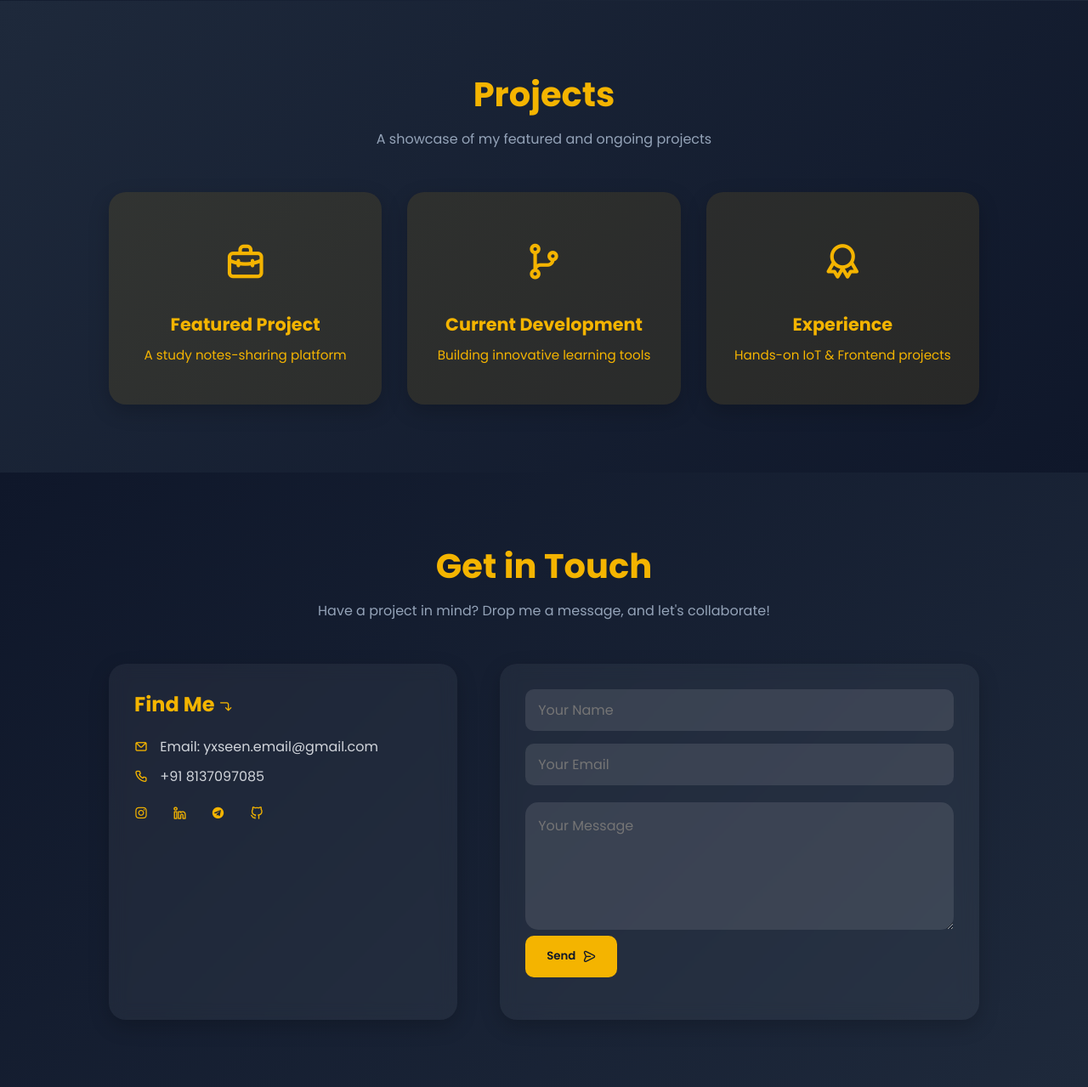
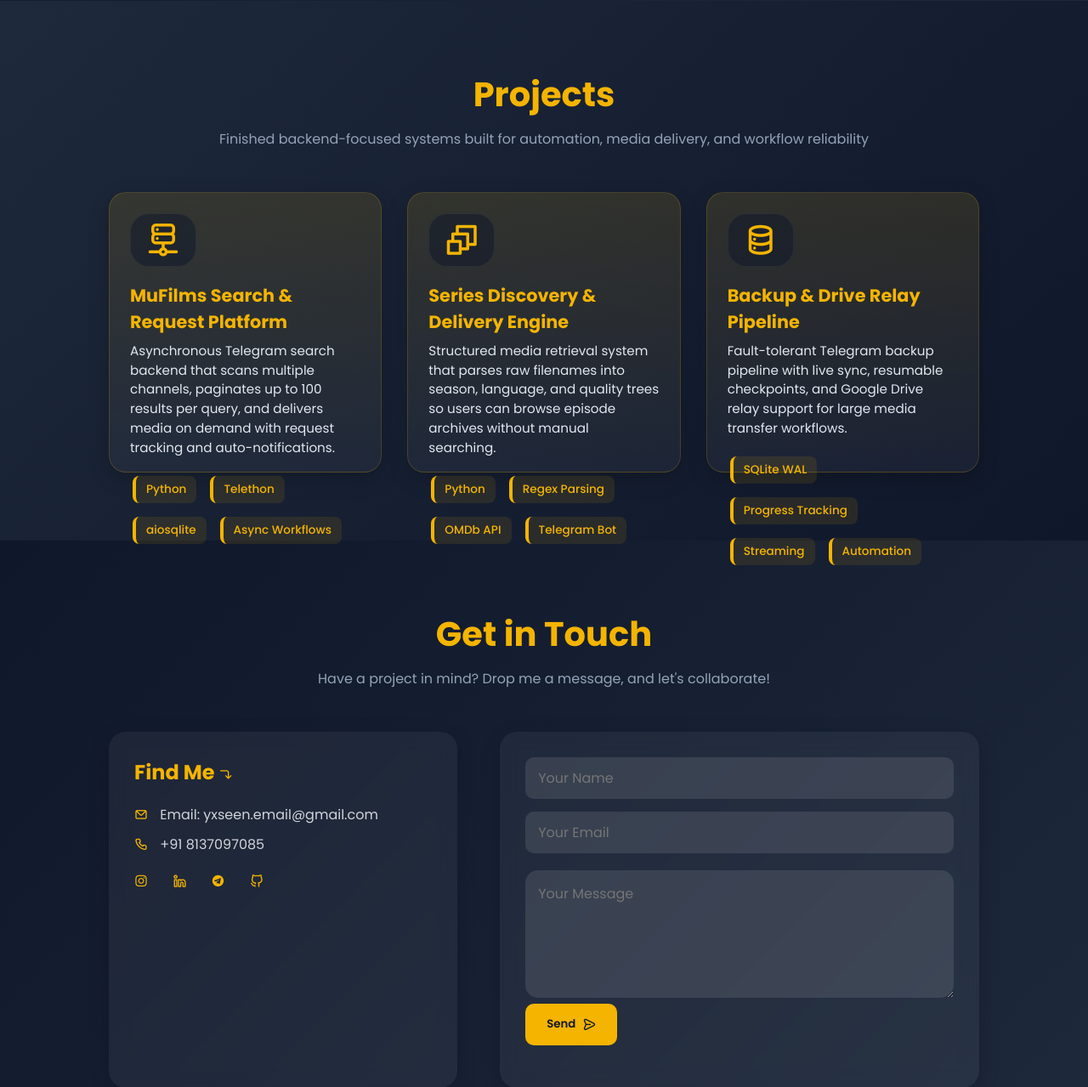
Before and after one commit to seenByYx/portfolio-main, a PHP site: page / in a window 1280 px wide. Shown: the part 1468-2747 px from the top of the page at 85% size. Run offline with PHP 8.4, Linux system fonts and the light colour scheme; some libraries are stand-ins or nearby versions.

Commit message:
Update portfolio projects section

```diff
--- a/index.html
+++ b/index.html
@@ -107,52 +107,78 @@
 <section class="section" id="projects">
   <div class="top-header">
     <h1>Projects</h1>
-    <p>A showcase of my featured and ongoing projects</p>
+    <p>Finished backend-focused systems built for automation, media delivery, and workflow reliability</p>
   </div>
 
   <div class="project-container">
-
-    <!-- Project 1 -->
-    <div class="project-box" onclick="goToProject('microo.html')">
-      <div class="card">
-        <div class="card-front">
-          <i class="uil uil-briefcase-alt"></i>
-          <h3>Featured Project</h3>
-          <p>A study notes-sharing platform</p>
+    <article class="project-box">
+      <div class="card project-card">
+        <div class="card-front project-face">
+          <div class="project-icon-wrap">
+            <i class="uil uil-server-network"></i>
+          </div>
+          <h3>MuFilms Search & Request Platform</h3>
+          <p class="project-summary">
+            Asynchronous Telegram search backend that scans multiple channels, paginates up to 100 results per query, and delivers media on demand with request tracking and auto-notifications.
+          </p>
+          <div class="project-tags">
+            <span>Python</span>
+            <span>Telethon</span>
+            <span>aiosqlite</span>
+            <span>Async Workflows</span>
+          </div>
         </div>
-        <div class="card-back">
-          <p>Click to see full details</p>
+        <div class="card-back project-face">
+          <p>Persisted user and request activity in SQLite, added admin broadcast flows, and hardened delivery with retry handling, semaphore-based throttling, and temporary message cleanup for better usability.</p>
         </div>
       </div>
-    </div>
+    </article>
 
-    <!-- Project 2 -->
-    <div class="project-box" onclick="goToProject('current-dev.html')">
-      <div class="card">
-        <div class="card-front">
-          <i class="uil uil-code-branch"></i>
-          <h3>Current Development</h3>
-          <p>Building innovative learning tools</p>
+    <article class="project-box">
+      <div class="card project-card">
+        <div class="card-front project-face">
+          <div class="project-icon-wrap">
+            <i class="uil uil-layers-alt"></i>
+          </div>
+          <h3>Series Discovery & Delivery Engine</h3>
+          <p class="project-summary">
+            Structured media retrieval system that parses raw filenames into season, language, and quality trees so users can browse episode archives without manual searching.
+          </p>
+          <div class="project-tags">
+            <span>Python</span>
+            <span>Regex Parsing</span>
+            <span>OMDb API</span>
+            <span>Telegram Bot</span>
+          </div>
         </div>
-        <div class="card-back">
-          <p>Click to see full details</p>
+        <div class="card-back project-face">
+          <p>Indexed large channel histories, enriched results with external metadata, and automated ordered episode delivery with pacing controls to reduce failures during batch sends.</p>
         </div>
       </div>
-    </div>
+    </article>
 
-    <!-- Project 3 -->
-    <div class="project-box" onclick="goToProject('experience.html')">
-      <div class="card">
-        <div class="card-front">
-          <i class="uil uil-award"></i>
-          <h3>Experience</h3>
-          <p>Hands-on IoT & Frontend projects</p>
+    <article class="project-box">
+      <div class="card project-card">
+        <div class="card-front project-face">
+          <div class="project-icon-wrap">
+            <i class="uil uil-database"></i>
+          </div>
+          <h3>Backup & Drive Relay Pipeline</h3>
+          <p class="project-summary">
+            Fault-tolerant Telegram backup pipeline with live sync, resumable checkpoints, and Google Drive relay support for large media transfer workflows.
+          </p>
+          <div class="project-tags">
+            <span>SQLite WAL</span>
+            <span>Progress Tracking</span>
+            <span>Streaming</span>
+            <span>Automation</span>
+          </div>
         </div>
-        <div class="card-back">
-          <p>Click to see full details</p>
+        <div class="card-back project-face">
+          <p>Tracked 272,917 processed message IDs and 50,830 existing filenames, recovered from flood waits and expired file references, and streamed public Drive files directly into Telegram sessions.</p>
         </div>
       </div>
-    </div>
+    </article>
 
   </div>
 </section>
--- a/light.css
+++ b/light.css
@@ -294,20 +294,20 @@ header {
   flex-wrap: wrap;
   gap: 30px;
   justify-content: space-between;
+  align-items: stretch;
 }
 
 /* Individual project box */
 .project-box {
   flex: 1 1 30%;
-  min-width: 250px;
+  min-width: 280px;
   perspective: 1000px;
-  cursor: pointer;
 }
 
 .card {
   position: relative;
   width: 100%;
-  height: 250px;
+  height: 330px;
   text-align: center;
   border-radius: 20px;
   transform-style: preserve-3d;
@@ -330,30 +330,42 @@ header {
   justify-content: center;
   align-items: center;
   backface-visibility: hidden;
-  padding: 20px;
+  padding: 24px;
   transition: background 0.3s ease;
 }
 
 .card-front {
-  background: rgba(244,180,0,0.1);
+  background: linear-gradient(180deg, rgba(244,180,0,0.12), rgba(255,255,255,0.04));
   color: #f4b400;
+  border: 1px solid rgba(244, 180, 0, 0.18);
 }
 
 .card-back {
-  background: rgba(244,180,0,0.15);
+  background: linear-gradient(180deg, rgba(52,211,153,0.15), rgba(255,255,255,0.04));
   color: #ffffff;
   transform: rotateY(180deg);
+  border: 1px solid rgba(52, 211, 153, 0.18);
 }
 
 /* Icons */
 .card-front i {
-  font-size: 50px;
-  margin-bottom: 20px;
+  font-size: 42px;
   transition: color 0.3s ease;
 }
 
 .project-box:hover .card-front i {
   color: #34d399;
+}
+
+.project-icon-wrap {
+  width: 78px;
+  height: 78px;
+  display: grid;
+  place-items: center;
+  border-radius: 22px;
+  margin-bottom: 18px;
+  background: rgba(15, 23, 42, 0.5);
+  box-shadow: inset 0 0 0 1px rgba(255,255,255,0.06);
 }
 
 /* Text */
@@ -365,6 +377,21 @@ header {
 .card-front p, .card-back p {
   font-size: 0.95rem;
   line-height: 1.5;
+}
+
+.project-summary {
+  color: #e2e8f0;
+  margin-bottom: 18px;
+}
+
+.project-face {
+  justify-content: flex-start;
+  align-items: flex-start;
+  text-align: left;
+}
+
+.project-face h3 {
+  min-height: 60px;
 }
 
 /* Links / Status */
@@ -396,11 +423,19 @@ header {
   .project-box {
     flex: 1 1 100%;
   }
+
+  .card {
+    height: 300px;
+  }
 }
 
 @media (max-width: 500px) {
   .card-front i {
     font-size: 40px;
+  }
+
+  .card {
+    height: 340px;
   }
 }
 
```
